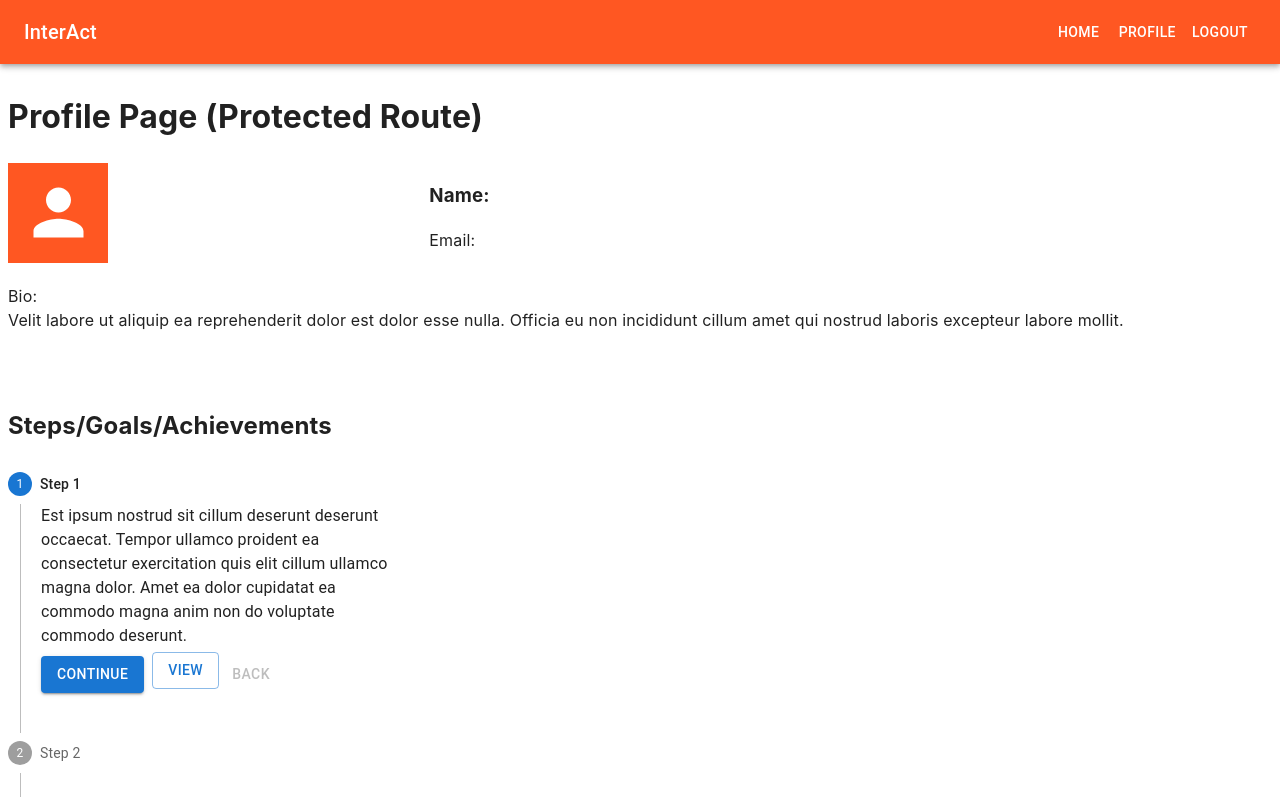
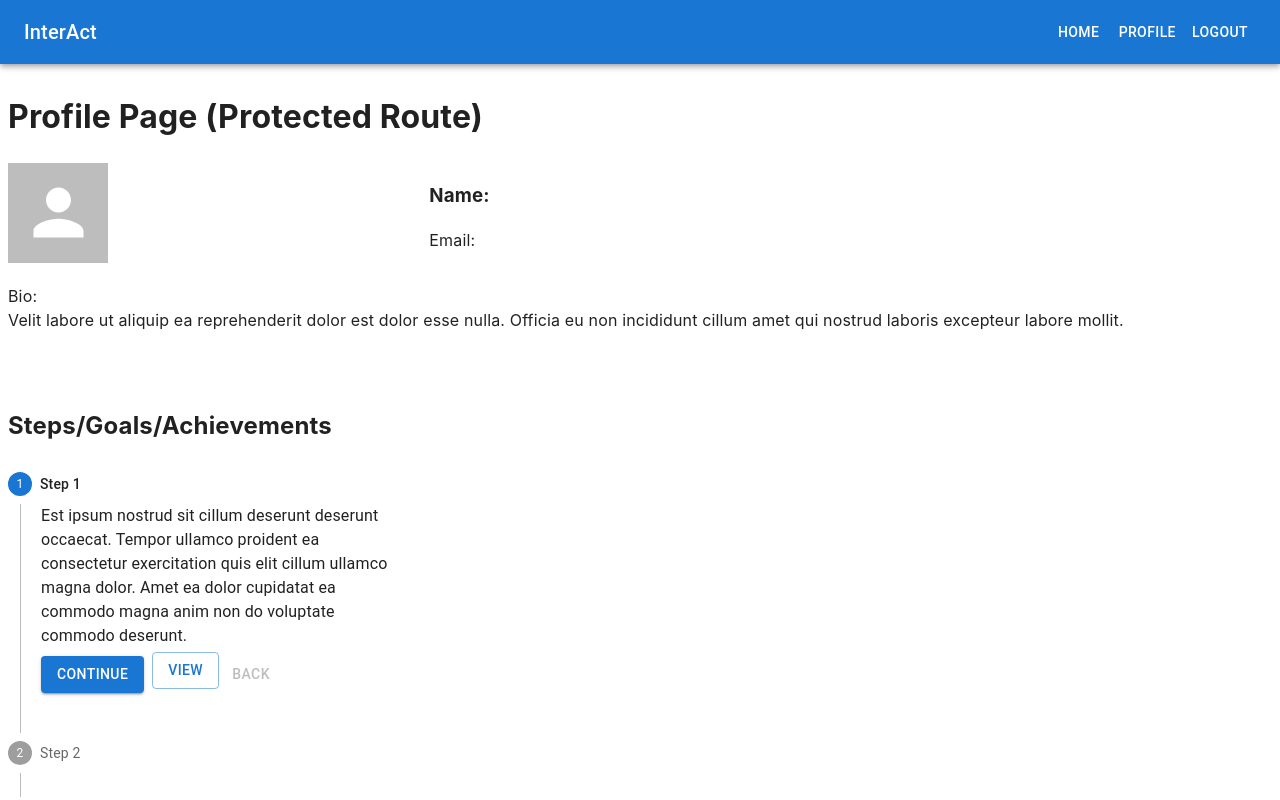
Before and after one commit to InterAct-Development/interact-frontend, a Next.js app: page /profile in a window 1280 px wide. Shown: the top 800 px of the page. Built offline with nearby package versions, Linux system fonts and the light colour scheme; no server answers; sample sign-in values are in the browser's storage.

Commit message:
Minor UI update to colour scheme for presentation

```diff
--- a/components/avatar/Avatar.tsx
+++ b/components/avatar/Avatar.tsx
@@ -1,16 +1,15 @@
-import * as React from 'react';
-import Avatar from '@mui/material/Avatar';
-import Stack from '@mui/material/Stack';
-import { deepOrange, green } from '@mui/material/colors';
+import * as React from "react";
+import Avatar from "@mui/material/Avatar";
+import Stack from "@mui/material/Stack";
 
 export default function VariantAvatars() {
   return (
     <Stack direction="row" spacing={2}>
       <Avatar
         sx={{
-                    bgcolor: deepOrange[500],
           width: 100,
-                    height: 100 }}
+          height: 100,
+        }}
         variant="square"
       />
     </Stack>
--- a/components/navigation/Navbar.tsx
+++ b/components/navigation/Navbar.tsx
@@ -8,8 +8,8 @@ import {
   Box,
   Toolbar,
   Typography,
+  makeStyles,
 } from "@mui/material";
-import { deepOrange } from '@mui/material/colors';
 
 const MaterialNav = () => {
   const appContext = useContext(AppContext);
@@ -19,7 +19,7 @@ const MaterialNav = () => {
 
   return (
     <Box sx={{ flexGrow: 1 }}>
-      <AppBar position="static" style={{ backgroundColor: deepOrange[500] }}>
+      <AppBar position="static">
         <Toolbar>
           <Typography variant="h6" component="div" sx={{ flexGrow: 1 }}>
             InterAct
--- a/pages/profile.tsx
+++ b/pages/profile.tsx
@@ -56,9 +56,9 @@ const Profile: NextPage = () => {
 
   return (
     <Body>
-      <Box sx={{ flexGrow: 1, margin: 1 }}>
-        <Grid container>
-          <Middleware auth={appContext.state.auth}>
+      <Middleware auth={appContext.state.auth}>
+        <Box sx={{ flexGrow: 1, margin: 1 }}>
+          <Grid container>
             <>
 
               <Grid xs={12}>
@@ -89,9 +89,9 @@ const Profile: NextPage = () => {
               </Grid>
 
             </>
-          </Middleware>
-        </Grid>
-      </Box>
+          </Grid>
+        </Box>
+      </Middleware>
     </Body >
   );
 };
--- a/styles/Variables.ts
+++ b/styles/Variables.ts
@@ -13,10 +13,9 @@ export const breakpoints = {
   sm: 500,
   md: 900,
   lg: 1600,
-  } as const
+} as const;
 
-
-// const Colors= {red:'123123'}
+// const colors = { primary: "#123123" };
 
 // export type ArdanBreakPointKey = keyof typeof Colors;
 
```
Lines whose indentation alone changed are shown as unchanged.
